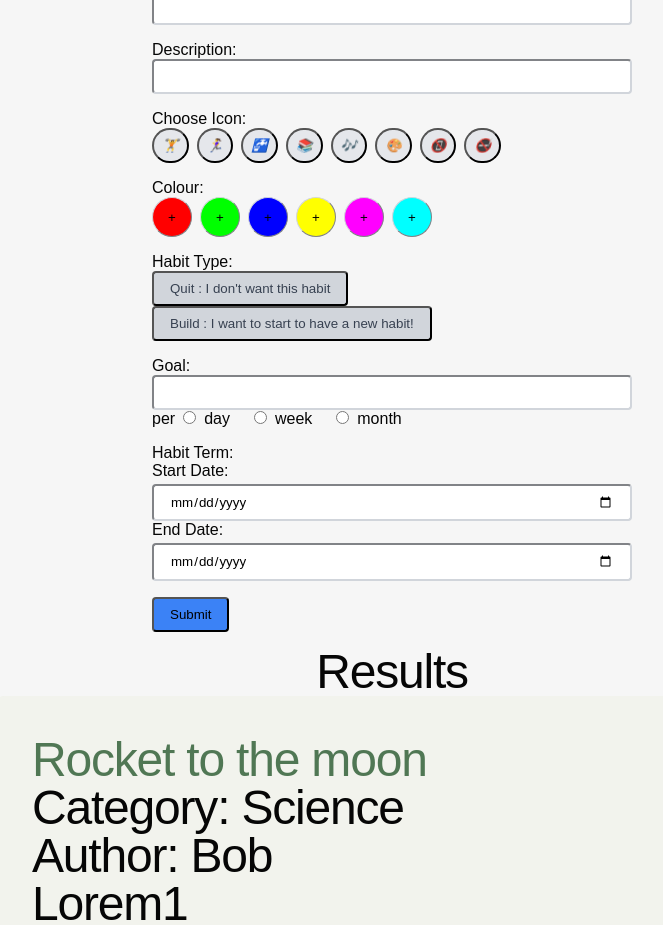
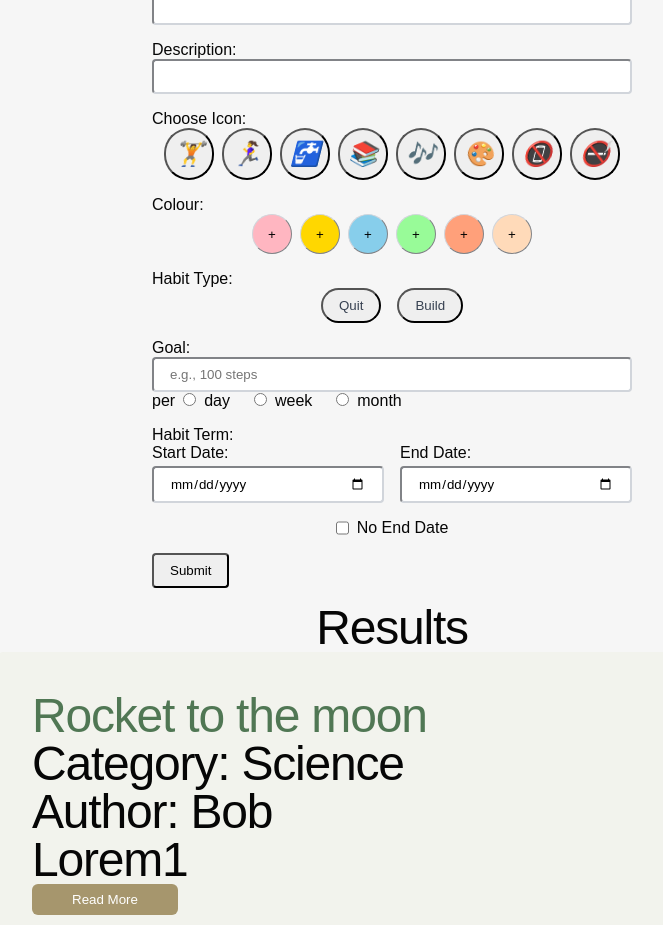
Before and after one commit to thebiggest0/QDS-group-11, a React (Vite) app: page / in a window 1280 px wide. Shown: the part 1440-2365 px from the top of the page, without its empty margins (248-911 px from the left). Built offline with nearby package versions, Linux system fonts and the light colour scheme; no server answers.

Commit message:
ARRANGE layouts

```diff
--- a/src/form/newCustomHabit.tsx
+++ b/src/form/newCustomHabit.tsx
@@ -12,12 +12,12 @@ const iconList: { icon: string; label: string }[] = [
 ];
 
 const sampleColours = [
-  "#FF0000",
-  "#00FF00",
-  "#0000FF",
-  "#FFFF00",
-  "#FF00FF",
-  "#00FFFF",
+  "#FFB6C1", // Pastel Pink
+  "#FFD700", // Pastel Yellow
+  "#87CEEB", // Pastel Blue
+  "#98FB98", // Pastel Green
+  "#FFA07A", // Pastel Salmon
+  "#FFDAB9"  // Peach Puff
 ];
 
 const Uncontrolled: React.FC = () => {
@@ -92,24 +92,25 @@ const Uncontrolled: React.FC = () => {
       <div className="mb-4">
   <label className="block mb-2">
     <p>Choose Icon:</p>
-          <div className="flex flex-wrap gap-2">
+    <div className="flex flex-wrap gap-2 justify-center">
       {iconList.map(({ icon, label }) => (
         <button
           ref={habitIconRef}
           key={label}
-                className={`p-2 bg-gray-200 rounded-full focus:outline-none ${
-                  selectedIcon === icon ? "bg-blue-500 text-white" : ""
+          className={`p-2 rounded-full focus:outline-none ${
+            selectedIcon === icon ? "text-4xl bg-green-500 text-white" : ""
           }`}
           onClick={() => handleIconClick(icon)}
         >
-                <i className="material-icons">{icon}</i>
+          <i className="material-icons text-2xl">{icon}</i> {/* Adjust text size here */}
         </button>
       ))}
     </div>
   </label>
 </div>
 
-      <div className="mb-4">
+
+      <div className="mb-4 ">
         <label className="block mb-2">
           <p>Colour:</p>
           <input
@@ -118,7 +119,7 @@ const Uncontrolled: React.FC = () => {
             value={selectedColour}
             className="hidden"
           />
-          <div className="flex items-center space-x-2">
+          <div className="flex items-center space-x-2 justify-center">
             {sampleColours.map((colour, index) => (
               <button
                 key={index}
@@ -136,30 +137,31 @@ const Uncontrolled: React.FC = () => {
       <div className="mb-4">
   <label className="block mb-2">
     <p>Habit Type:</p>
-          <div>
+    <div className="flex justify-center">
       <button
-              className={`mr-4 px-4 py-2 rounded focus:outline-none ${
+        className={`mr-4 px-4 py-2 rounded rounded-full focus:outline-none ${
           habitType === "quit"
-                  ? "bg-blue-500 text-white"
-                  : "bg-gray-300 text-gray-700"
+            ? "bg-green-500 text-white"
+            : "bg-white-300 text-gray-700"
         }`}
         onClick={() => handleHabitTypeClick("quit")}
       >
-              Quit : I don't want this habit
+        Quit
       </button>
       <button
-              className={`px-4 py-2 rounded focus:outline-none ${
+        className={`px-4 py-2 rounded rounded-full focus:outline-none ${
           habitType === "build"
-                  ? "bg-blue-500 text-white"
-                  : "bg-gray-300 text-gray-700"
+            ? "bg-green-500 text-white"
+            : "bg-white-300 text-gray-700"
         }`}
         onClick={() => handleHabitTypeClick("build")}
       >
-              Build : I want to start to have a new habit!
+        Build
       </button>
     </div>
   </label>
 </div>
+
 
 <div className="mb-4">
   <label className="block mb-2">
@@ -167,6 +169,7 @@ const Uncontrolled: React.FC = () => {
     <input
       ref={habitGoalRef}
       type="text"
+      placeholder="e.g., 100 steps"
       className="block w-full px-4 py-2 rounded border-gray-300 focus:border-blue-500 focus:outline-none"
     />{" "}
     per
@@ -200,6 +203,8 @@ const Uncontrolled: React.FC = () => {
 <div className="mb-4">
   <label className="block mb-2">
     <p>Habit Term:</p>
+    <div className="flex flex-col">
+      <div className="grid grid-cols-2 gap-4 mb-4">
         <div>
           <label className="block mb-1">Start Date:</label>
           <input
@@ -216,12 +221,34 @@ const Uncontrolled: React.FC = () => {
             className="block w-full px-4 py-2 rounded border-gray-300 focus:border-blue-500 focus:outline-none"
           />
         </div>
+      </div>
+      <div className="flex justify-center">
+        <input
+          type="checkbox"
+          id="noEndDate"
+          onChange={(e) => {
+            if (e.target.checked) {
+              habitEndDateRef.current.disabled = true;
+              habitEndDateRef.current.value = '';
+            } else {
+              habitEndDateRef.current.disabled = false;
+            }
+          }}
+        />
+        <label htmlFor="noEndDate" className="ml-2">No End Date</label>
+      </div>
+    </div>
   </label>
 </div>
 
+
+
+
+
+
       <button
         type="submit"
-        className="px-4 py-2 bg-blue-500 text-green rounded hover:bg-blue-600"
+        className="px-4 py-2 bg-brown-500 text-green rounded hover:bg-blue-600"
       >
         Submit
       </button>
```
Lines whose indentation alone changed are shown as unchanged.
